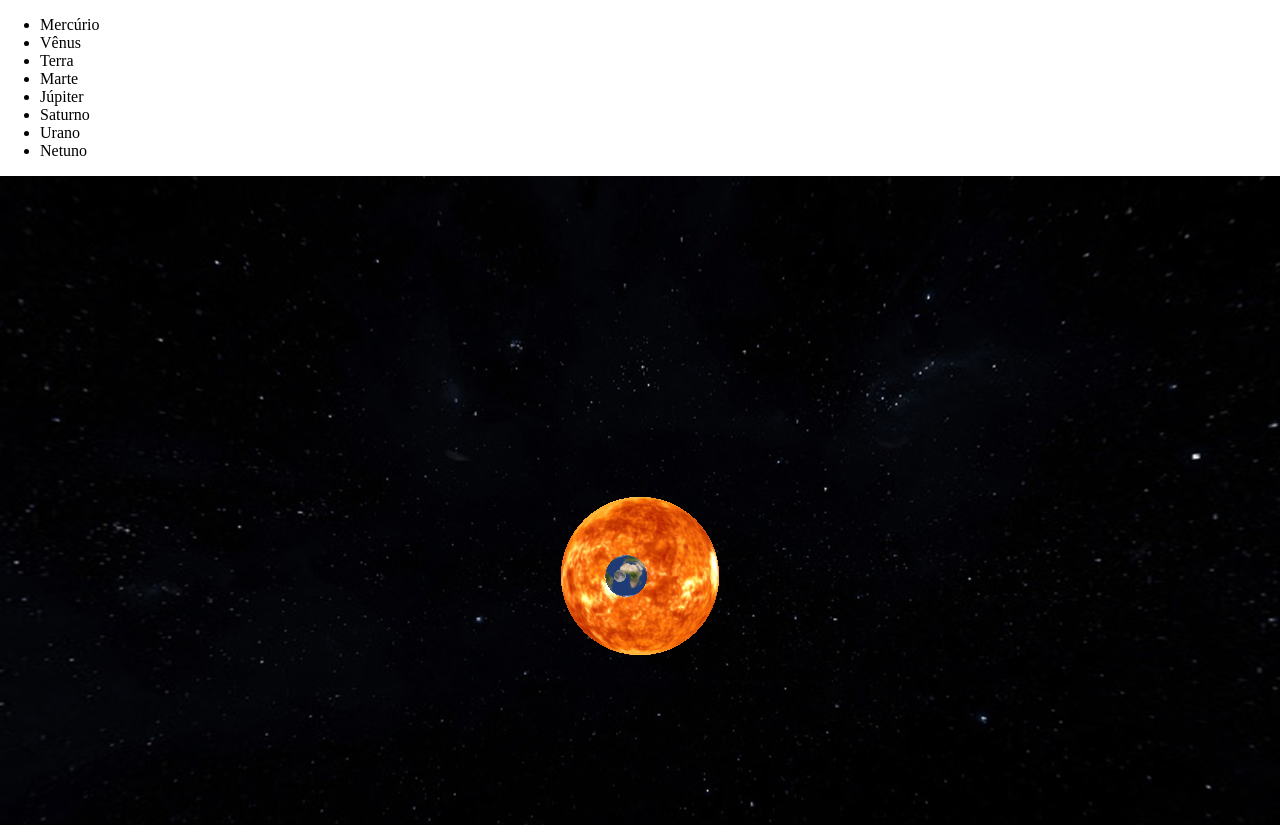
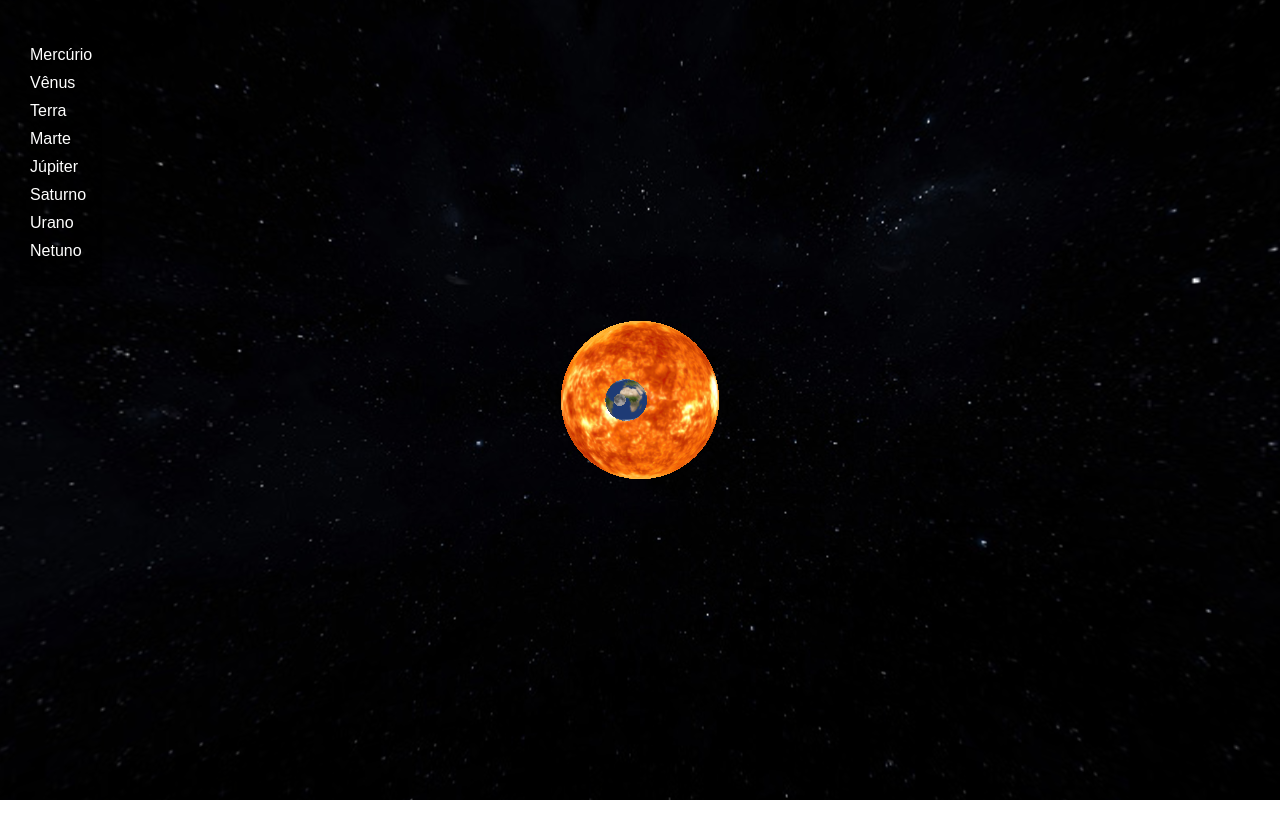
Before and after one commit to EraldoOL/SistemaSolar, a plain HTML site: page index.html in a window 1280 px wide. Shown: the top 825 px of the page. After the commit the page ends 800 px from the top, so only its background shows below. Drawn offline with nearby package versions, Linux system fonts and the light colour scheme; animation ran at ten frames a second.

Commit message:
update style.css

```diff
--- a/css/style.css
+++ b/css/style.css
@@ -9,3 +9,30 @@ canvas {
   width: 0%;
   height: 100%;
 }
+
+
+#planet-panel {
+    position: absolute;
+    top: 20px;
+    left: 20px;
+    background: rgba(0, 0, 0, 0.5);
+    padding: 10px;
+    border-radius: 8px;
+    color: white;
+    font-family: Arial, sans-serif;
+}
+
+#planet-panel ul {
+    list-style: none;
+    padding: 0;
+}
+
+#planet-panel li {
+    margin: 10px 0;
+    cursor: pointer;
+    transition: 0.3s;
+}
+
+#planet-panel li:hover {
+    color: #ff0;
+}
```
